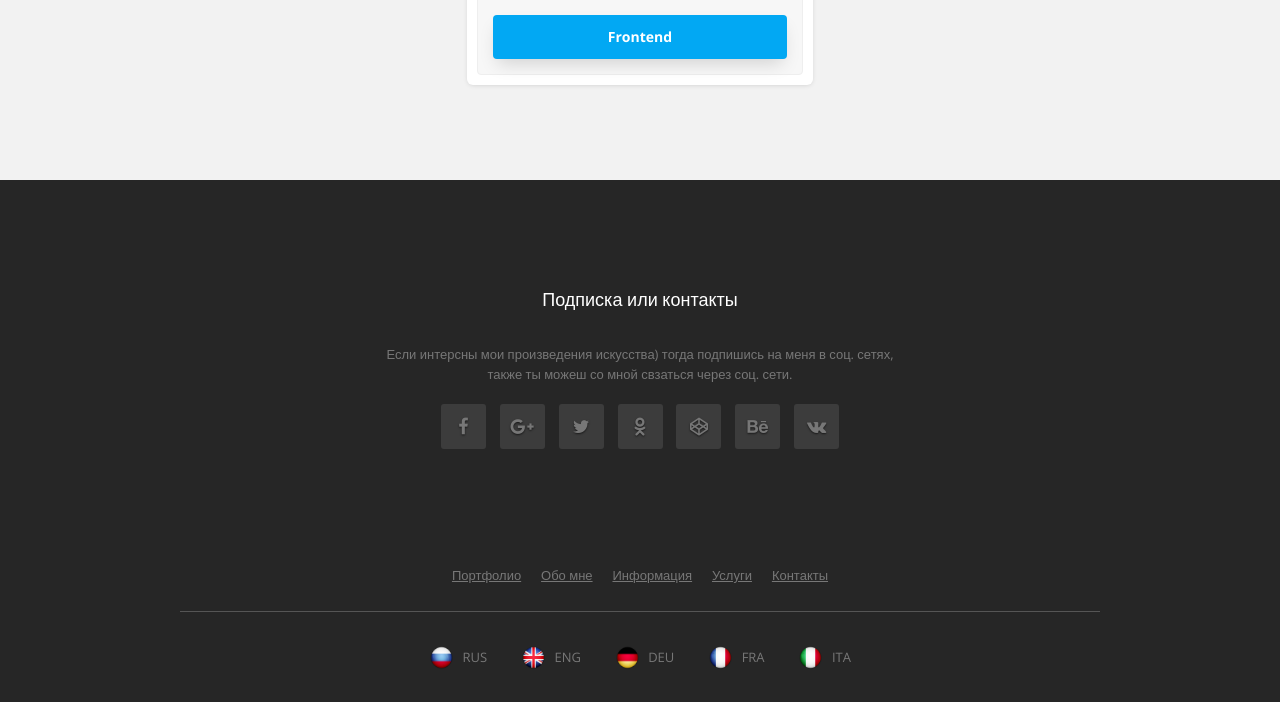
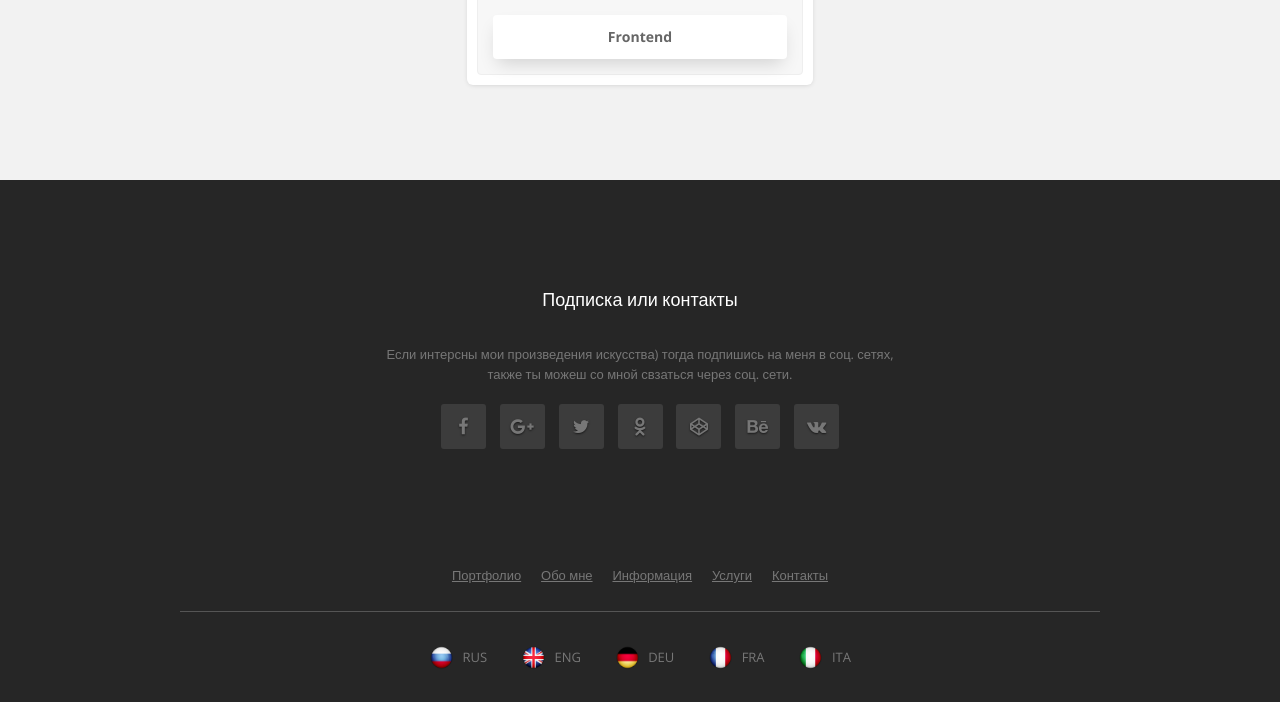
Before and after one commit to volitilov/Portfolio, a Django app: page / in a window 1280 px wide. Shown: the part 350-1052 px from the top of the page. Run offline with Django 3.2, Linux system fonts and the light colour scheme; some libraries are stand-ins or nearby versions.

Commit message:
fix: изменил цвет кнопок

```diff
--- a/my_site/static/css/pages/home.css
+++ b/my_site/static/css/pages/home.css
@@ -3,6 +3,10 @@
 }
 .home ul {
 	overflow: hidden;
+}
+.home figcaption a {
+  color: #666;
+  background: #fff;
 }
 @media (min-width: 1068px) {
   .home {
```
